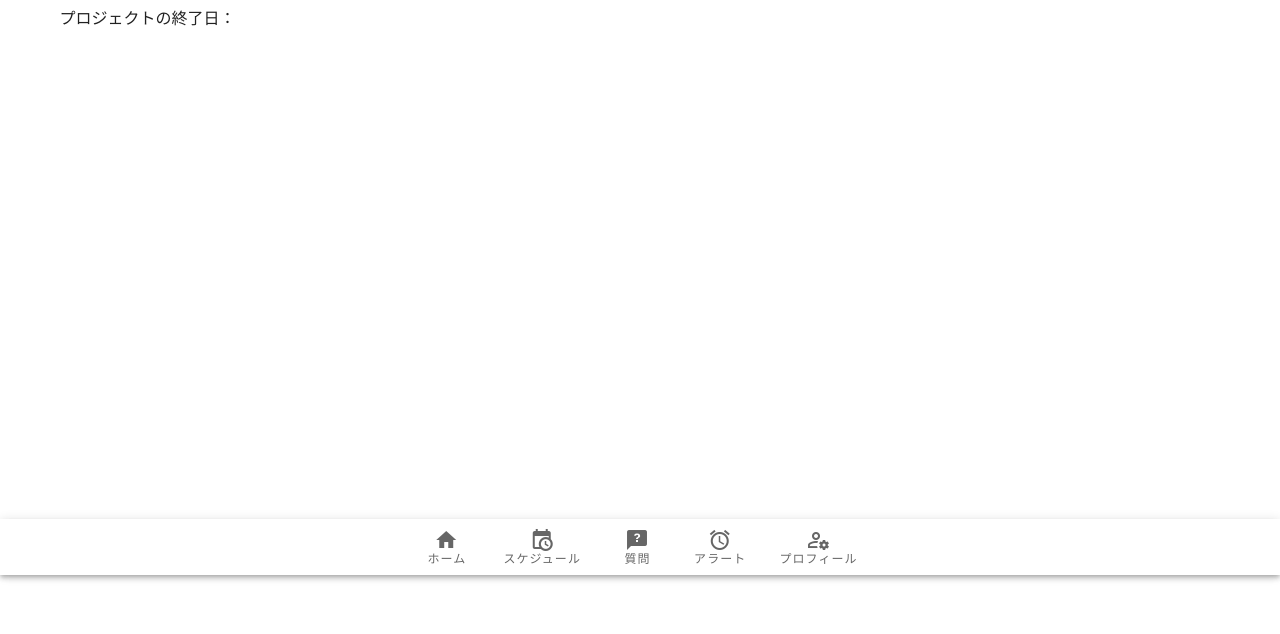
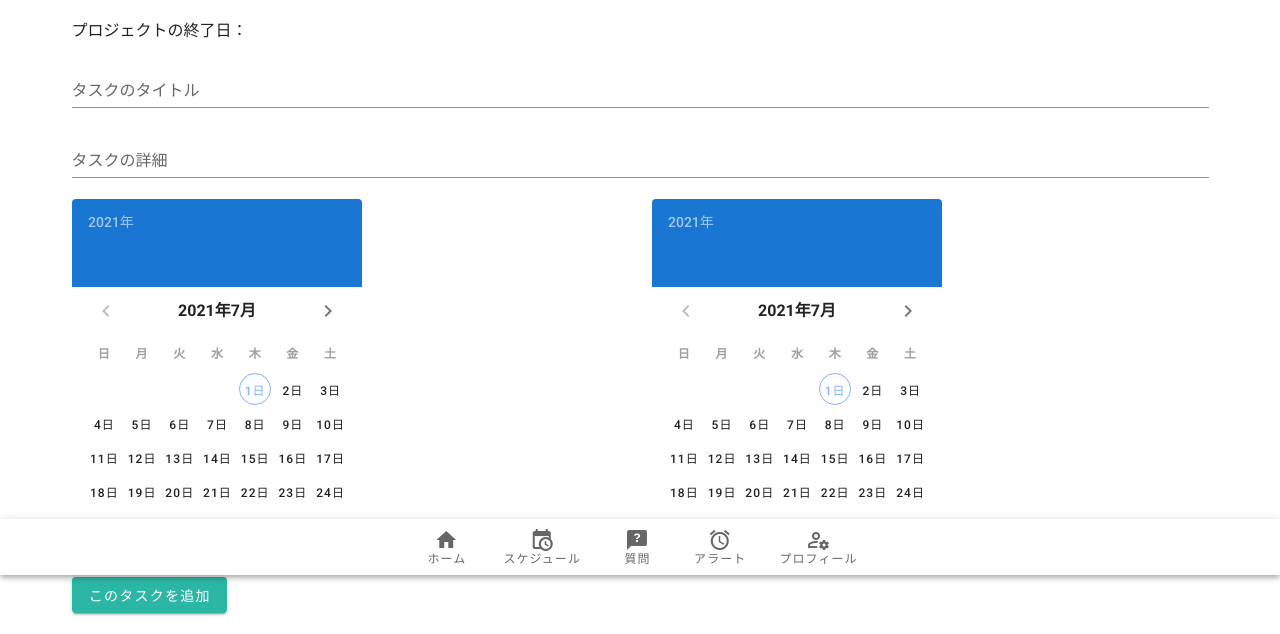
Before and after one commit to kumacha/SchedulingApp, a Nuxt app: page /projects/projectHome in a window 1280 px wide. Shown: the part 225-859 px from the top of the page. Before the commit the page ends 800 px from the top, so only its background shows below. Built offline with nearby package versions, Linux system fonts and the light colour scheme; no server answers.

Commit message:
addTaskの内容を追加

```diff
--- a/pages/projects/projectHome.vue
+++ b/pages/projects/projectHome.vue
@@ -1,10 +1,76 @@
 <template>
+  <v-container>
     <div class="project-view">
       <p>プロジェクトの名前：{{ title }}</p>
       <p>プロジェクトの詳細： {{ detail }}</p>
       <p>プロジェクトの開始日： {{ start }}</p>
       <p>プロジェクトの終了日： {{ finish }}</p>
     </div>
+    <div class="addTask-view">
+      <v-row justify="center">
+        <v-col sm="12">
+          <v-row>
+            <v-col>
+              <v-row>
+                <v-col sm="12">
+                  <v-form
+                    ref="register_form"
+                    v-model="register_valid"
+                    lazy-validation
+                  >
+                    <v-text-field
+                      v-model="task_title"
+                      label="タスクのタイトル"
+                      required
+                      validate-on-blur
+                    />
+                    <v-text-field
+                      v-model="task_detail"
+                      label="タスクの詳細"
+                      required
+                      validate-on-blur
+                    />
+                    <v-row
+                      ><v-col cols="6"
+                        ><v-date-picker
+                          v-model="start_date"
+                          locale="ja"
+                          min="2021-07-01"
+                          max="2022-07-01"
+                        >
+                        </v-date-picker
+                      ></v-col>
+                      <v-col cols="6"
+                        ><v-date-picker
+                          v-model="finish_date"
+                          locale="ja"
+                          min="2021-07-01"
+                          max="2022-07-01"
+                        >
+                        </v-date-picker>
+                      </v-col>
+                    </v-row>
+
+                    <div id="register-btn">
+                      <v-btn
+                        :disabled="!register_valid"
+                        color="#2BB7A4"
+                        class="mr-4 white--text"
+                        on-click="alert('追加完了');"
+                        @click="task_add()"
+                      >
+                        このタスクを追加
+                      </v-btn>
+                    </div>
+                  </v-form>
+                </v-col>
+              </v-row>
+            </v-col>
+          </v-row>
+        </v-col>
+      </v-row>
+    </div>
+  </v-container>
 </template>
 
 <script>
@@ -17,6 +83,11 @@ export default {
       start: '',
       finish: '',
       projects: [],
+      task_title: '',
+      task_detail: '',
+      start_date: '',
+      finish_date: '',
+      register_valid: true,
     };
   },
 
@@ -52,8 +123,35 @@ export default {
       }
     });
   },
+  methods: {
+    task_add() {
+      const db = firebase.firestore();
+      const dbTasks = db
+        .collection('projects')
+        .doc('6FwU618MKwoT9Quvz72o')
+        .collection('tasks');
+      const timestamp = firebase.firestore.Timestamp.now();
+      dbTasks
+        .set({
+          title: this.taska_title,
+          detail: this.task_detail,
+          start: this.start_date,
+          finish: this.finish_date,
+          createdAt: timestamp,
+          updatedAt: timestamp,
+        })
+        .then(() => {
+          this.task_title = '';
+          this.task_detail = '';
+          this.start_date = '';
+          this.finish_date = '';
+          console.log('タスクを登録しました');
+        });
+    },
+  },
 };
 </script>
+
 <style>
 .project-view {
   margin-top: 100px;
```
Lines whose indentation alone changed are shown as unchanged.
